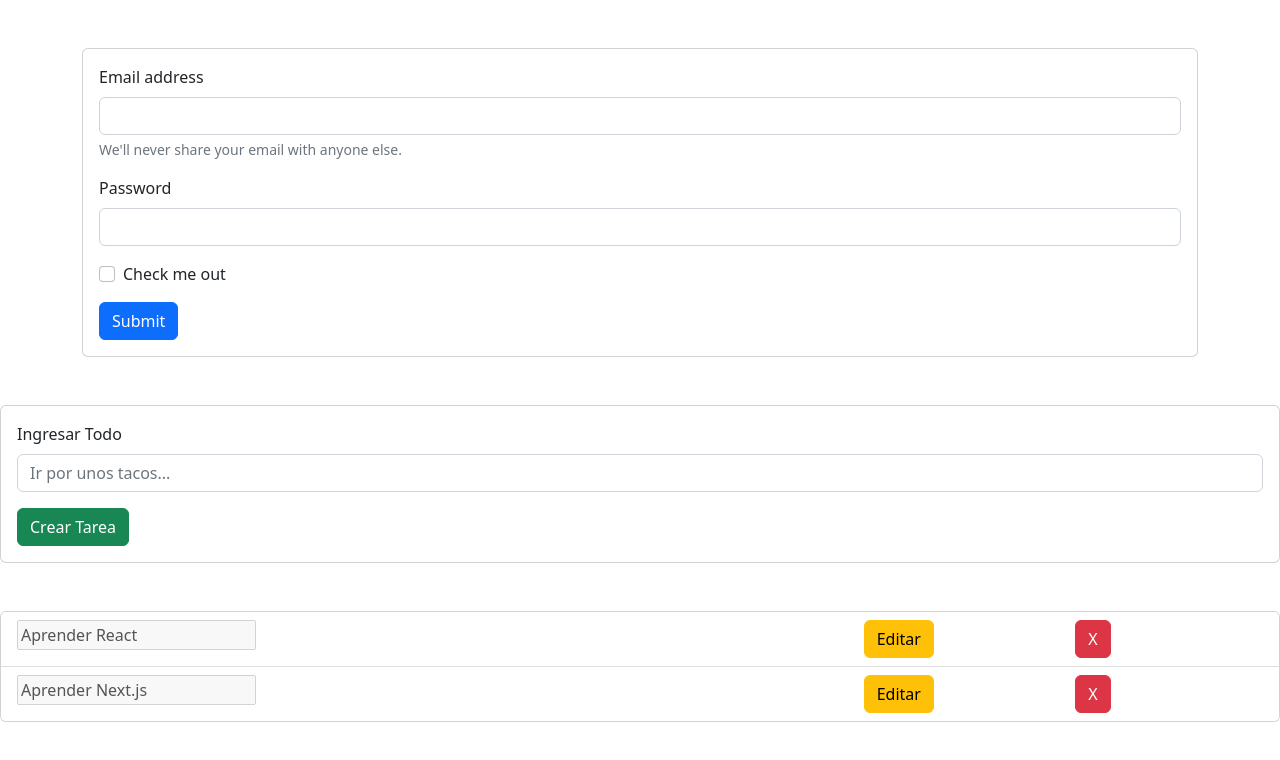
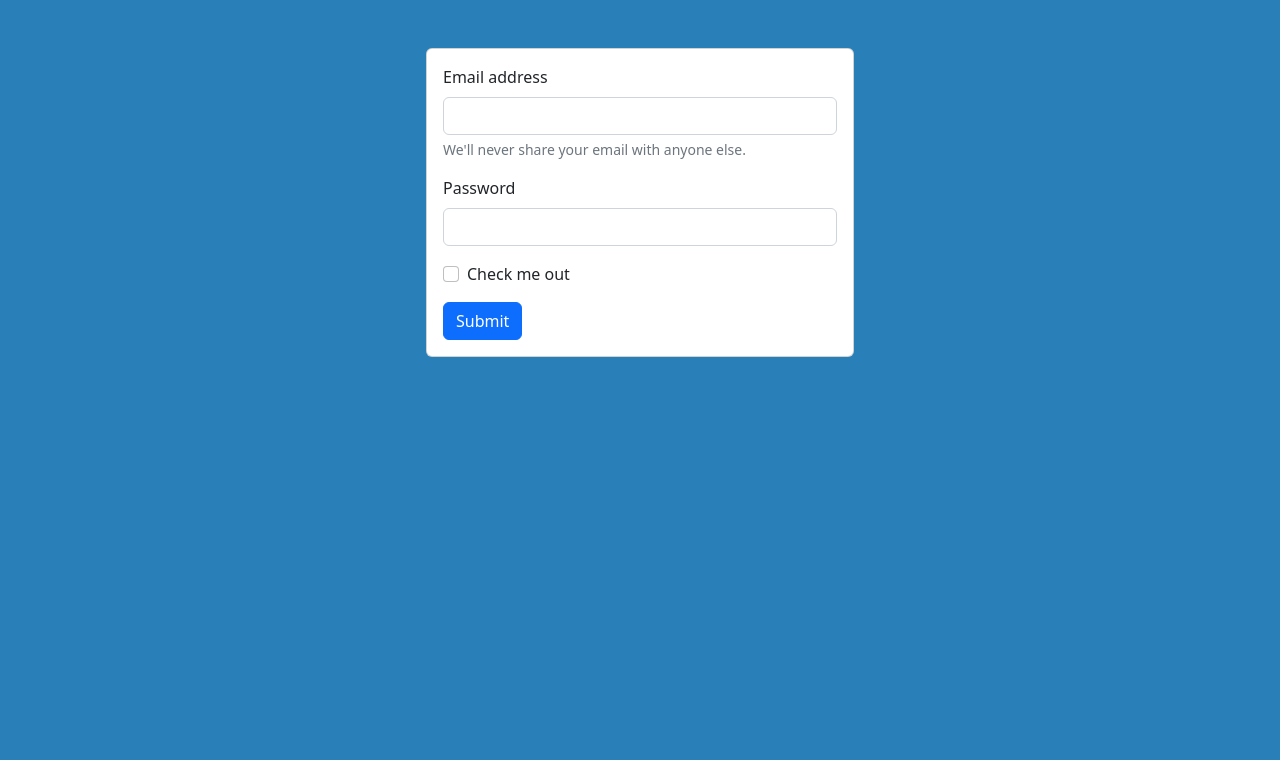
Before and after one commit to pro-talento/todo-list-react, a React (Vite) app: page / in a window 1280 px wide. Shown: the top 760 px of the page. Built offline with nearby package versions, Linux system fonts and the light colour scheme.

Commit message:
Cambia interfaz basado en la sesion

```diff
--- a/src/App.jsx
+++ b/src/App.jsx
@@ -1,13 +1,24 @@
+import { useState } from 'react';
+
 import AuthForm from "./components/AuthForm";
 import TodoInput from "./components/TodoInput";
 import TodoList from "./components/TodoList";
 
 function App() {
+
+  const [session, setSession] = useState(null)
+
   return (
-    <div>
-      <AuthForm />
-      <TodoInput />
-      <TodoList />
+    <div className="container-fluid mt-5" id="todos-app">
+      <div className="container tasks">
+        {!session && <AuthForm onSubmit={() => setSession(true)} />}
+        {session && (
+          <>
+            <TodoInput />
+            <TodoList />
+          </>
+        )}
+      </div>
     </div>
   )
 }
--- a/src/components/AuthForm.jsx
+++ b/src/components/AuthForm.jsx
@@ -1,11 +1,17 @@
 
 function AuthForm(props) {
+
+  const handleFormSubmit = (event) => {
+    event.preventDefault();
+    props.onSubmit()
+  }
+
   return (
     <div className="container-fluid mt-5">
       <div className="container login">
         <section className="card mb-5">
           <div className="card-body">
-            <form id="form-submit">
+            <form onSubmit={handleFormSubmit}>
               <div className="mb-3">
                 <label htmlFor="exampleInputEmail1" className="form-label">Email address</label>
                 <input name="email" type="email" className="form-control" id="exampleInputEmail1" aria-describedby="emailHelp" />
--- /dev/null
+++ b/src/index.css
@@ -0,0 +1,18 @@
+body {
+  background-color: #2980b9;
+}
+
+.tasks {
+  max-width: 500px;
+  margin: 0 auto;
+}
+
+.login {
+  max-width: 500px;
+  margin: 0 auto;
+}
+
+.task-done {
+  opacity: 0.5;
+  text-decoration: line-through;
+}
--- a/src/main.jsx
+++ b/src/main.jsx
@@ -3,6 +3,7 @@ import ReactDOM from 'react-dom/client'
 import App from './App'
 
 import 'bootstrap/dist/css/bootstrap.min.css';
-import 'bootstrap/dist/js/bootstrap.bundle.min'
+import 'bootstrap/dist/js/bootstrap.bundle.min';
+import './index.css';
 
 ReactDOM.createRoot(document.getElementById('root')).render(<App />)
```
